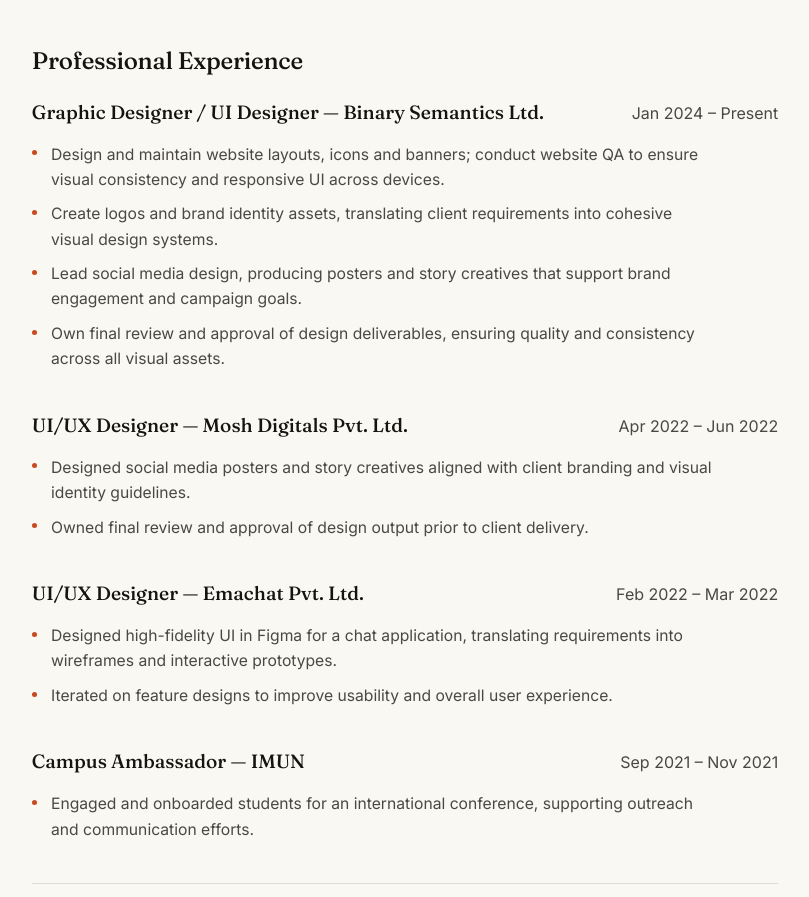
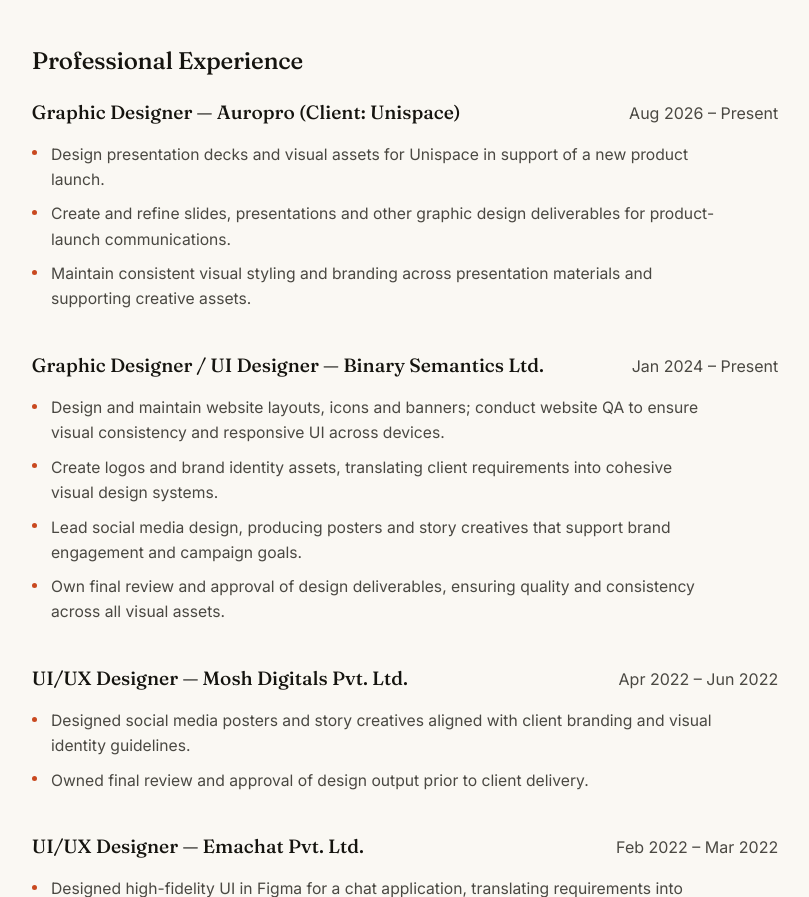
Before and after one commit to bhugraassociates20/netlify-app, a plain HTML site: page resume.html in a window 1280 px wide. Shown: the part 1152-2049 px from the top of the page, without its empty margins (235-1044 px from the left). Drawn offline with Linux system fonts and the light colour scheme.

Commit message:
Update resume.html

```diff
--- a/resume.html
+++ b/resume.html
@@ -74,6 +74,18 @@
         <section class="resume-block">
             <h2>Professional Experience</h2>
             <div class="resume-timeline">
+                <div class="resume-entry">
+                    <div class="resume-entry-head">
+                        <h3>Graphic Designer — Auropro (Client: Unispace)</h3>
+                        <span class="dim">Aug 2026 – Present</span>
+                    </div>
+                    <ul>
+                        <li>Design presentation decks and visual assets for Unispace in support of a new product launch.</li>
+                        <li>Create and refine slides, presentations and other graphic design deliverables for product-launch communications.</li>
+                        <li>Maintain consistent visual styling and branding across presentation materials and supporting creative assets.</li>
+                    </ul>
+                </div>
+
                 <div class="resume-entry">
                     <div class="resume-entry-head">
                         <h3>Graphic Designer / UI Designer — Binary Semantics Ltd.</h3>
```
